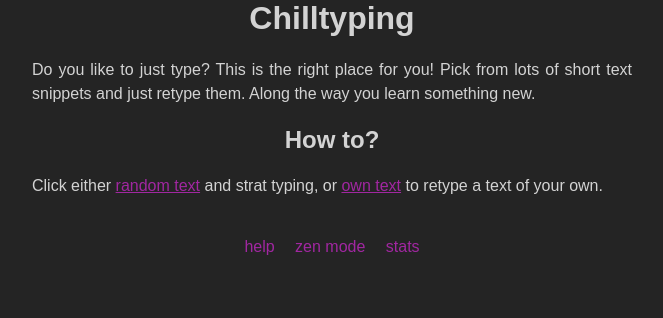
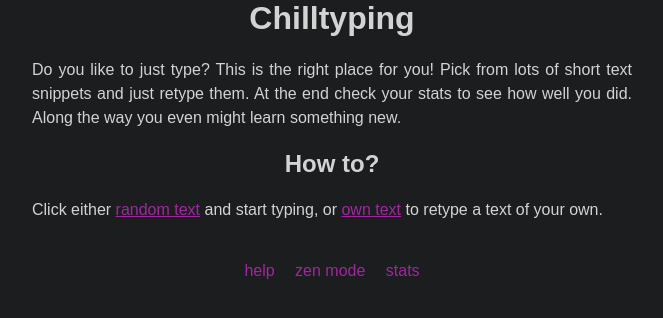
Before and after one commit to tomaspinter/chilltype, a PHP site: template views/home.php in a window 1280 px wide. Shown: the top 318 px of the page, without its empty margins (308-971 px from the left). Run offline with PHP 8.4, Linux system fonts and the light colour scheme; the template is opened without the code that fills it, so the values that code supplies are empty.

Commit message:
added border to help and stats; small home and help text corrections; made background of body slightly darked

```diff
--- a/chilltype.css
+++ b/chilltype.css
@@ -1,6 +1,6 @@
 :root {
     --magentish: rgb(161, 39, 161);
-    --default_bg_color: #242424;
+    --default_bg_color: #1B1D1E;
     --secondary_bg_color: #181818;
     --border_radius: 8px;
   }
@@ -84,6 +84,8 @@ nav > a, footer > button {
     z-index: 2;
     background-color: var(--secondary_bg_color);
     border-radius: var(--border_radius);
+    border: 1px solid var(--magentish);
+    margin: 3px;
 }
 
 #close_stats_btn, #close_help_btn {
@@ -163,6 +165,7 @@ p > a {
     border-radius: var(--border_radius);
     padding: 8px;
     line-height: 1.5;
+    border: 1px solid var(--magentish);
 }
 
 .paypal_btn {
@@ -173,7 +176,6 @@ p > a {
     text-decoration: none;
     color: white;
     margin: auto;
-    /* font-weight: 900; */
 }
 .support_btn_div {
     text-align: center;
--- a/views/_footer.php
+++ b/views/_footer.php
@@ -36,10 +36,10 @@
                 <button id="close_help_btn" onclick="View.hide.id('help_div');">&#x2715</button>
                 <ul>
                     <li>
-                        <b>zen mode</b> hides all page elements but the text it self. <b>Click</b> anywhere or press <b>Escape</b> to exit
+                        <b>zen mode</b> hides all page elements but the text itself. <b>Click</b> anywhere or press <b>Escape</b> to exit
                     </li>
                     <li>
-                        <b>stats</b> show you your typing statistics regarding the current text
+                        <b>stats</b> show your typing statistics regarding the current text
                     </li>
                     <li>
                         if you encounter a character in your text that cannot be typed on your keyboard with a single key stroke, press the <b>Enter</b> key. (In fact <b>Enter</b> can supplement any character)
--- a/views/home.php
+++ b/views/home.php
@@ -1,5 +1,5 @@
 <h1>Chilltyping</h1>
 
-<p>Do you like to just type? This is the right place for you! Pick from lots of short text snippets and just retype them. Along the way you learn something new.</p>
+<p>Do you like to just type? This is the right place for you! Pick from lots of short text snippets and just retype them. At the end check your stats to see how well you did. Along the way you even might learn something new.</p>
 <h2>How to?</h2>
-<p>Click either <a href='/type-random-text'>random text</a> and strat typing, or <a href='/type-your-own-text'>own text</a> to retype a text of your own.</p>
+<p>Click either <a href='/type-random-text'>random text</a> and start typing, or <a href='/type-your-own-text'>own text</a> to retype a text of your own.</p>
--- a/views/own_text.php
+++ b/views/own_text.php
@@ -4,8 +4,8 @@
 
 <textarea id='own_text_field'
           rows='10'
-          placeholder='Paste your text here and hit the Type button.
-Note that your text wont persist after you navigate away from this page!'></textarea>
+          placeholder="Paste your text here and hit the Type button.
+Note that your text won't persist after you navigate away from this page!"></textarea>
 
 <p id='article'></p>
 
```
